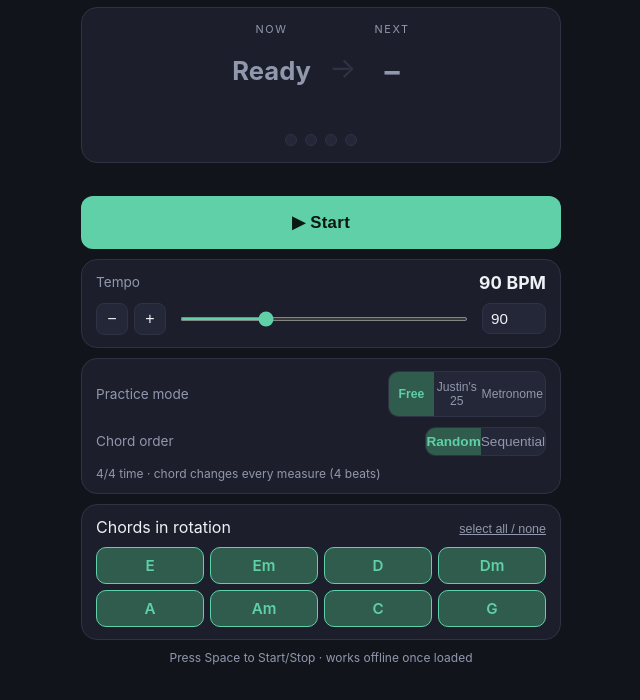
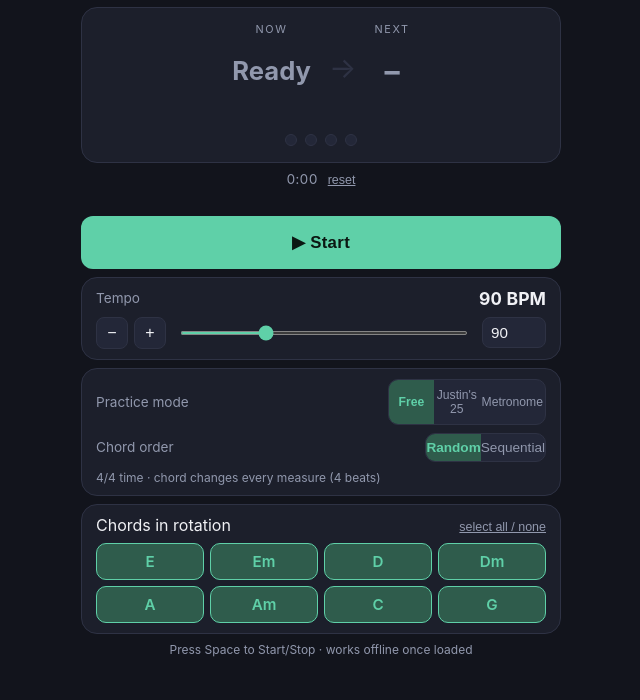
Before and after one commit to jeffreyp/changeup, a plain HTML site: page index.html in a window 1280 px wide. Shown: the part 56-756 px from the top of the page, without its empty margins (319-959 px from the left). Drawn offline with Linux system fonts and the light colour scheme.

Commit message:
Add pausable elapsed session timer with reset
Tracks time only while the metronome is actually running; pausing
(Stop) freezes it and resuming (Start) continues from where it left
off. Resets to 0:00 only on page reload or an explicit Reset click.

Co-Authored-By: Claude Sonnet 5 <noreply@anthropic.com>
Claude-Session: https://claude.ai/code/session_016hhB76onBw5smksudnZnio

```diff
--- a/index.html
+++ b/index.html
@@ -30,7 +30,7 @@
     display: flex;
     flex-direction: column;
     align-items: center;
-    padding: 12px 12px 20px;
+    padding: 12px 12px 14px;
   }
   h1 {
     font-size: 1.2rem;
@@ -49,7 +49,7 @@
     max-width: 480px;
     display: flex;
     flex-direction: column;
-    gap: 10px;
+    gap: 8px;
   }
 
   /* Chord display */
@@ -154,10 +154,10 @@
     background: var(--panel);
     border: 1px solid var(--border);
     border-radius: 16px;
-    padding: 12px 14px;
+    padding: 10px 14px;
     display: flex;
     flex-direction: column;
-    gap: 10px;
+    gap: 8px;
   }
   .row {
     display: flex;
@@ -313,6 +313,19 @@
     min-height: 1em;
   }
 
+  .elapsed-row {
+    display: flex;
+    align-items: baseline;
+    justify-content: center;
+    gap: 10px;
+  }
+  .elapsed-time {
+    color: var(--muted);
+    font-size: 0.85rem;
+    font-variant-numeric: tabular-nums;
+    letter-spacing: 0.02em;
+  }
+
   .hint {
     color: var(--muted);
     font-size: 0.75rem;
@@ -350,6 +363,11 @@
       </div>
       <div class="phase-label" id="phaseLabel"></div>
       <div class="beat-dots" id="beatDots"></div>
+    </div>
+
+    <div class="elapsed-row">
+      <span class="elapsed-time" id="elapsedTime">0:00</span>
+      <button type="button" class="link-btn" id="resetElapsedBtn">reset</button>
     </div>
 
     <div class="warning" id="warningMsg"></div>
@@ -444,6 +462,8 @@
   const selectAllBtn = document.getElementById("selectAllBtn");
   const startBtn = document.getElementById("startBtn");
   const warningMsg = document.getElementById("warningMsg");
+  const elapsedTimeEl = document.getElementById("elapsedTime");
+  const resetElapsedBtn = document.getElementById("resetElapsedBtn");
 
   // ---- State ----
   const BEATS_PER_CHORD = 4; // 4/4 time: one chord per measure
@@ -469,6 +489,35 @@
   const noteQueue = []; // {time, type, beatInGroup, isAccent, chordName, nextChordName}
   let rafId = null;
   let wakeLock = null;
+
+  // ---- Elapsed time (runs only while playing; survives pause/resume) ----
+  let elapsedMs = 0;
+  let elapsedRunStart = null; // performance.now() when the current run segment began, or null when paused
+
+  function currentElapsedMs() {
+    return elapsedMs + (elapsedRunStart !== null ? performance.now() - elapsedRunStart : 0);
+  }
+
+  function formatElapsed(ms) {
+    const totalSec = Math.floor(ms / 1000);
+    const h = Math.floor(totalSec / 3600);
+    const m = Math.floor((totalSec % 3600) / 60);
+    const s = totalSec % 60;
+    const mStr = h > 0 ? String(m).padStart(2, "0") : String(m);
+    const sStr = String(s).padStart(2, "0");
+    return (h > 0 ? h + ":" : "") + mStr + ":" + sStr;
+  }
+
+  function updateElapsedDisplay() {
+    elapsedTimeEl.textContent = formatElapsed(currentElapsedMs());
+  }
+  updateElapsedDisplay();
+
+  resetElapsedBtn.addEventListener("click", () => {
+    elapsedMs = 0;
+    if (elapsedRunStart !== null) elapsedRunStart = performance.now();
+    updateElapsedDisplay();
+  });
 
   // ---- Wake lock (keep screen on while playing) ----
   async function acquireWakeLock() {
@@ -804,6 +853,7 @@
         chordDisplay.classList.add("pulse");
       }
     }
+    updateElapsedDisplay();
     if (isRunning) rafId = requestAnimationFrame(drawLoop);
   }
 
@@ -840,6 +890,9 @@
       phaseLabel.textContent = "Count-in – " + COUNT_IN_BEATS;
     }
 
+    elapsedRunStart = performance.now();
+    updateElapsedDisplay();
+
     scheduler();
     drawLoop();
     acquireWakeLock();
@@ -850,6 +903,11 @@
     clearTimeout(timerId);
     cancelAnimationFrame(rafId);
     releaseWakeLock();
+    if (elapsedRunStart !== null) {
+      elapsedMs += performance.now() - elapsedRunStart;
+      elapsedRunStart = null;
+    }
+    updateElapsedDisplay();
     startBtn.textContent = "▶ Start";
     startBtn.classList.remove("running");
     chordDisplay.textContent = "Ready";
```
